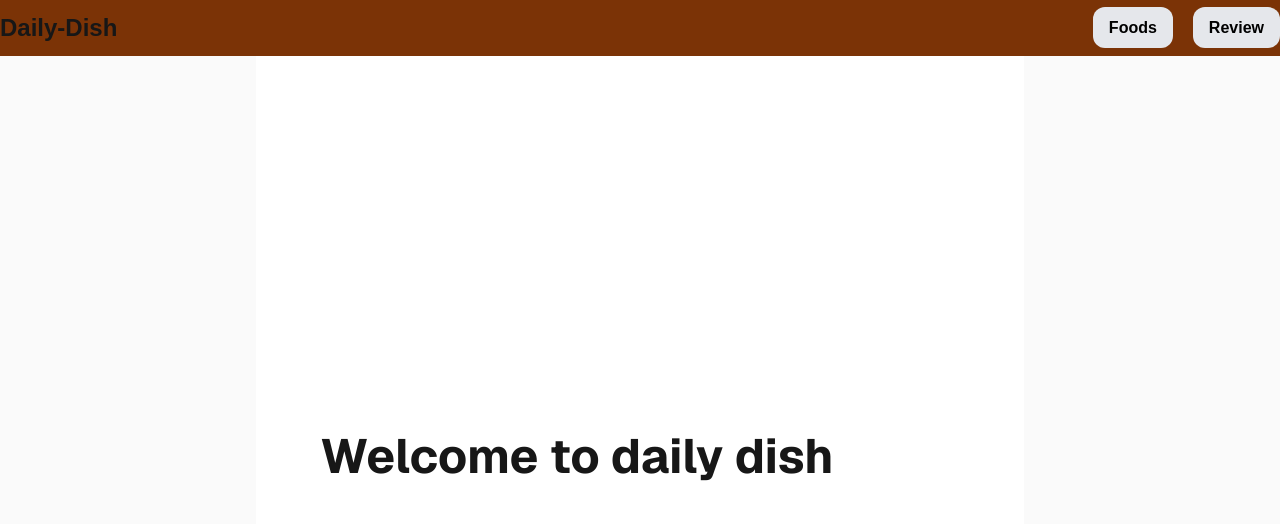
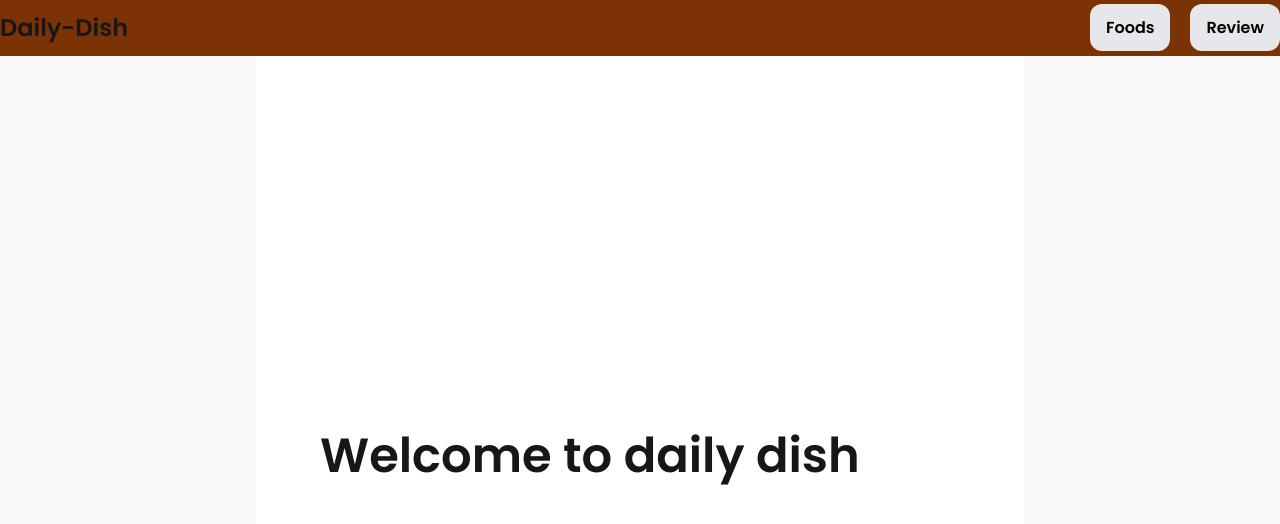
Before and after one commit to Shajidaa/daily-dish, a Next.js app: page / in a window 1280 px wide. Shown: the top 524 px of the page. Built offline with nearby package versions, Linux system fonts and the light colour scheme.

Commit message:
font optimatize

```diff
--- a/src/app/layout.jsx
+++ b/src/app/layout.jsx
@@ -1,19 +1,13 @@
-import { Geist, Geist_Mono } from "next/font/google";
+import { Poppins } from "next/font/google";
 import "./globals.css";
-import Link from "next/link";
+
 import Navbar from "@/components/Navbar/Navbar";
 import CartProvider from "@/context/CartProvider";
 
-const geistSans = Geist({
-  variable: "--font-geist-sans",
+const poppins = Poppins({
+  weight: ["400", "500", "600"],
   subsets: ["latin"],
 });
-
-const geistMono = Geist_Mono({
-  variable: "--font-geist-mono",
-  subsets: ["latin"],
-});
-
 export const metadata = {
   title: {
     default: "Daily Dish",
@@ -25,9 +19,7 @@
 export default function RootLayout({ children }) {
   return (
     <html lang="en">
-      <body
-        className={`${geistSans.variable} ${geistMono.variable} antialiased `}
-      >
+      <body className={`${poppins.className} antialiased `}>
         <CartProvider>
           <Navbar></Navbar>
           {children}
```
